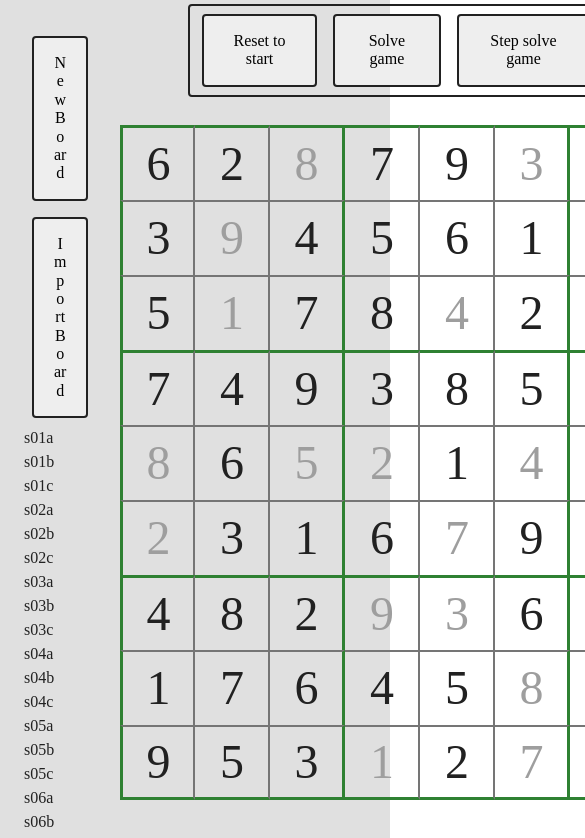
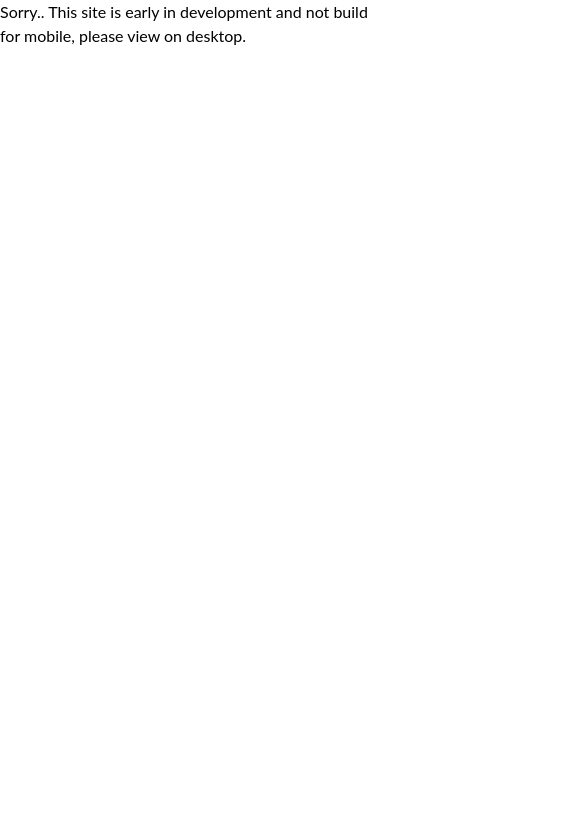
Before and after one commit to jbmanning/sudoku-recoil, a React (Create React App) app: page / in a window 390 px wide. Shown: the top 838 px of the page, 585 px wide, since content can reach past the window. Built offline with nearby package versions, Linux system fonts and the light colour scheme.

Commit message:
added note to mobile to indicate that users should view on desktop

```diff
--- a/public/index.html
+++ b/public/index.html
@@ -28,6 +28,7 @@
   </head>
   <body>
     <noscript>You need to enable JavaScript to run this app.</noscript>
+    <div id="no-mobile">Sorry.. This site is early in development and not build for mobile, please view on desktop. </div>
     <div id="root"></div>
     <!--
       This HTML file is a template.
--- a/src/state/sudoku.ts
+++ b/src/state/sudoku.ts
@@ -357,6 +357,22 @@ export class SudokuStore {
   }
 
   @action yWing(): boolean {
+    const openCells = this.board.filter((c) => !c.value);
+    for (const abCell of openCells) {
+      if (abCell.availableNumbers.length === 2) {
+        for (const abGroup of abCell.groups) {
+          for (const abSiblingCell of abGroup.cells) {
+          }
+        }
+        const abCellSiblings = abCell.groups.reduce<Set<Cell>>((prev, curr) => {
+          curr.cells.forEach((c) => prev.add(c));
+          return prev;
+        }, new Set());
+
+        for (const sibling of abCellSiblings) {
+        }
+      }
+    }
     return false;
   }
 
--- a/src/styles/base.css
+++ b/src/styles/base.css
@@ -13,3 +13,16 @@ body {
   clip: rect(0, 0, 0, 0);
   border: 0;
 }
+
+#no-mobile {
+  display: none;
+}
+
+@media (max-width: 940px) {
+  #root {
+    display: none;
+  }
+  #no-mobile {
+    display: block;
+  }
+}
```
